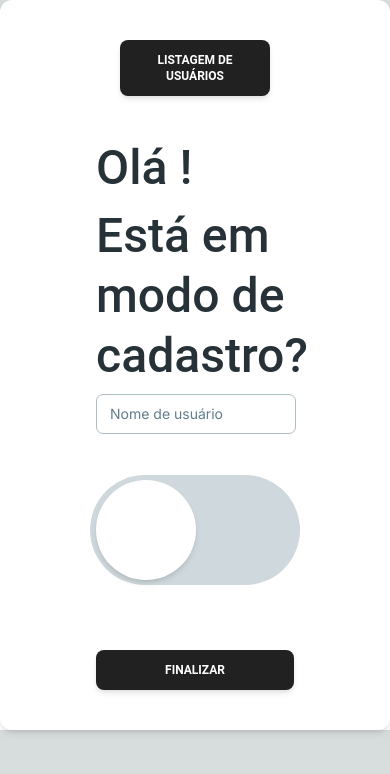
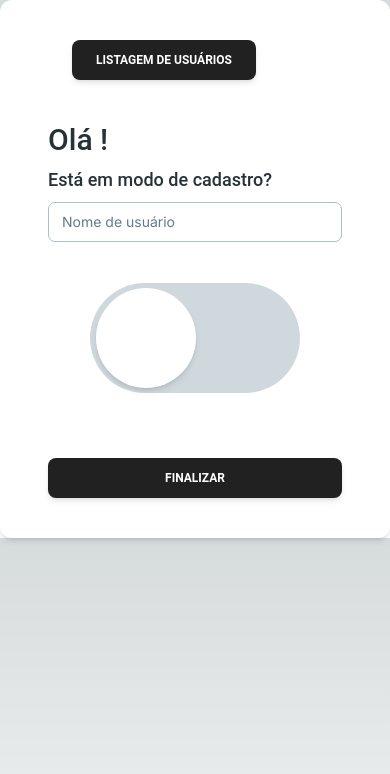
Before and after one commit to viniciusdlx/abp-iot-aplicada-geral, a Next.js app in the folder front-end/: page /defaultForm in a window 390 px wide. Shown: the top 774 px of the page. Built offline with nearby package versions, Linux system fonts and the light colour scheme; no server answers.

Commit message:
CHORE: Atualiza responsividade

```diff
--- a/front-end/src/app/defaultForm/page.tsx
+++ b/front-end/src/app/defaultForm/page.tsx
@@ -76,7 +76,7 @@ export default function CheckoutForm() {
           <Spinner />
         </Card>
       ) : (
-        <Card className="w-full px-24 py-4">
+        <Card className="w-full px-12 xl:px-24 py-4">
           <CardBody>
             <Link href="/listagem">
               <Button style={{ marginBottom: 18 }}>Listagem de usuários</Button>
@@ -86,16 +86,14 @@ export default function CheckoutForm() {
           <form className=" flex flex-col" onSubmit={handleSubmit(onSubmit)}>
             <div>
               <Typography
-                variant="h1"
                 color="blue-gray"
-                className="mb-2 font-medium"
+                className="text-3xl xl:text-6xl mb-2 font-medium"
               >
                 Olá {usuario}!
               </Typography>
               <Typography
-                variant="h1"
                 color="blue-gray"
-                className="mb-2 font-medium"
+                className="text-lg xl:text-6xl mb-2 font-medium"
               >
                 Está em modo de cadastro?
               </Typography>
--- a/front-end/src/app/listagem/page.tsx
+++ b/front-end/src/app/listagem/page.tsx
@@ -39,7 +39,7 @@ export default function Listagem() {
     <ThemeProvider>
       <main className="flex min-h-screen flex-col items-center justify-between p-12">
         <div className="z-10 max-w-[870px] w-full items-center justify-between font-mono text-sm lg:flex">
-          <Card className="w-full px-24 py-4">
+          <Card className="w-full xl:px-24 py-4">
             <CardBody>
               <Link href="/cadastro">
                 <Button style={{ marginBottom: 18 }}>
@@ -49,7 +49,7 @@ export default function Listagem() {
 
               {data.length >= 1 ? (
                 <>
-                  <Card className="h-full w-full">
+                  <Card className="h-full w-full overflow-scroll">
                     <table className="w-full min-w-max table-auto text-left">
                       <thead>
                         <tr>
```
